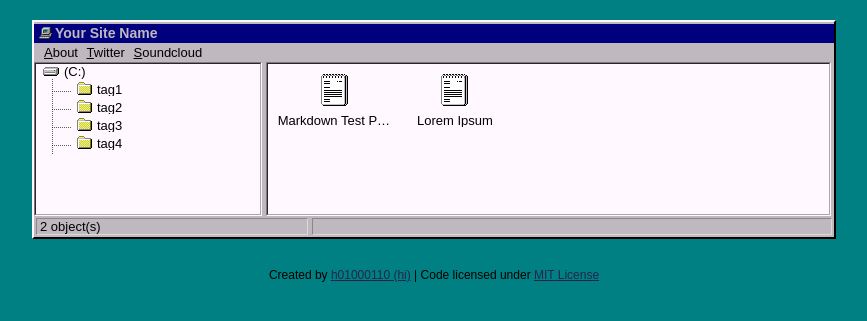
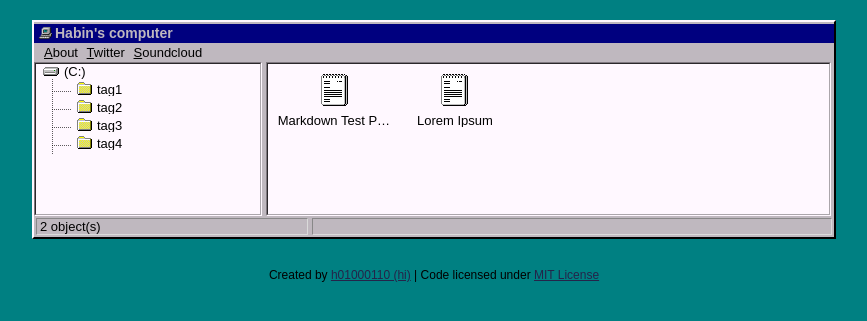
Before and after one commit to heybin314/heybin314.github.io, a Jekyll site: the page built from index.html, in a window 1280 px wide. Shown: the top 321 px of the page, without its empty margins (206-1073 px from the left). Built offline with Jekyll 4.4.1, drawn with Linux system fonts in a browser that asks for light colours.

Commit message:
Update _config.yml

```diff
--- a/_config.yml
+++ b/_config.yml
@@ -3,8 +3,8 @@ url: #Your url here
 baseurl: /project
 
 # variables
-name: Your Site Name
-description: Your description here
+name: Habin's computer
+description: Your personal insight into my personal life
 google_verification: null
 
 
```
